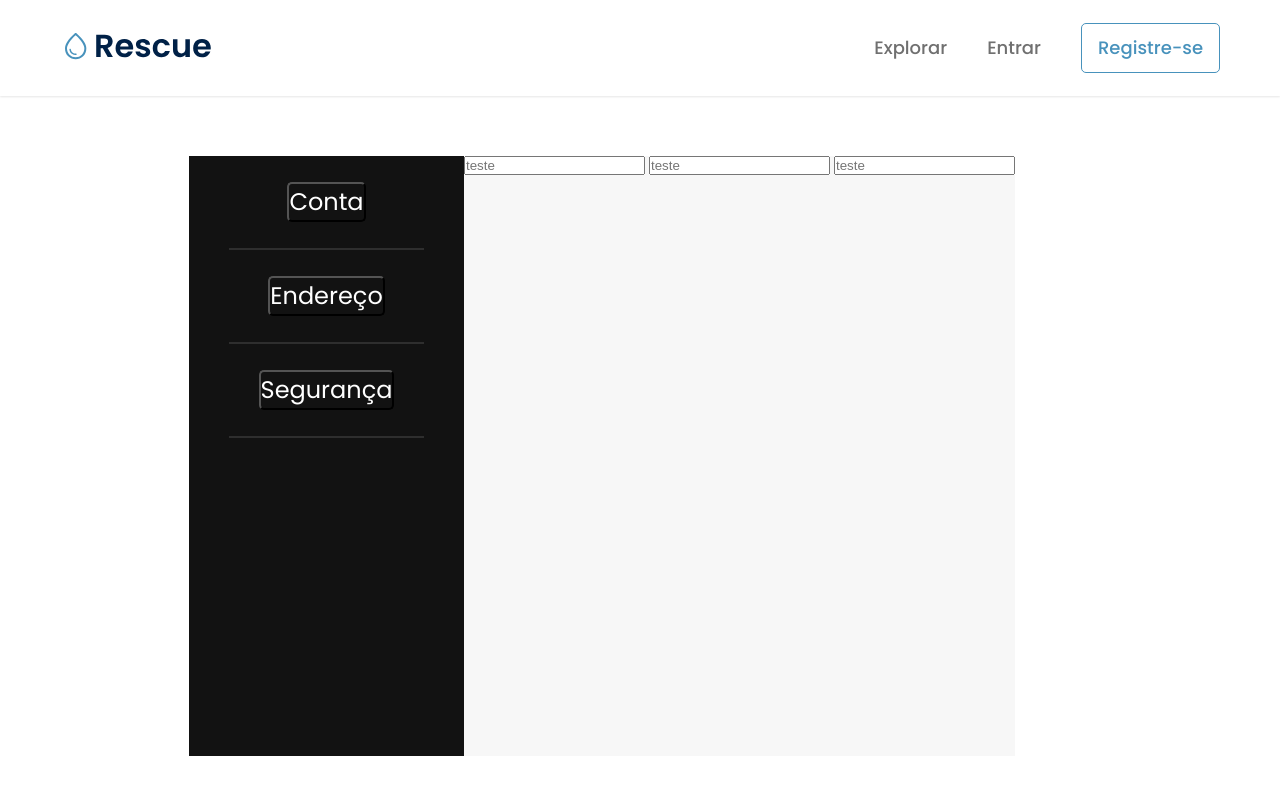
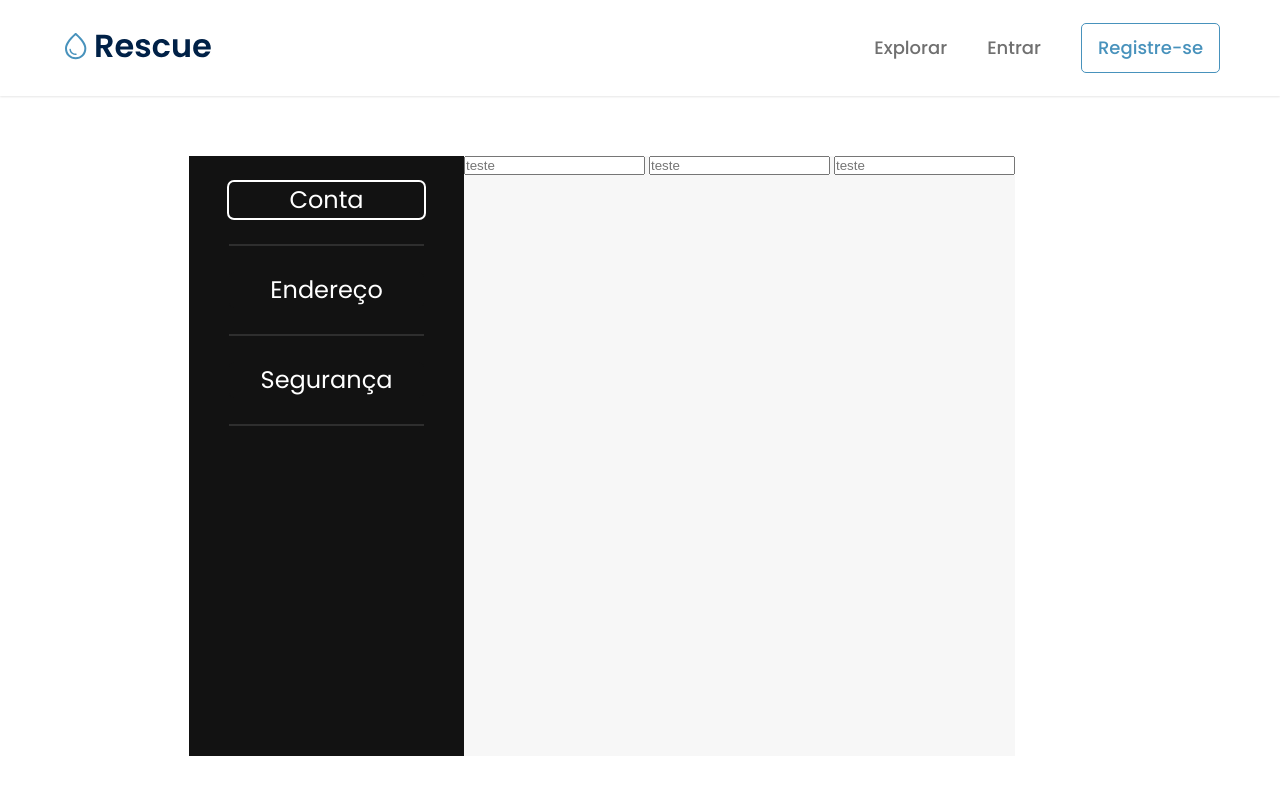
Before and after one commit to i4n-v/Rescue, a Svelte app in the folder front-end/: page /configuracoes in a window 1280 px wide. In both pictures the pointer is over the button "Conta". Shown: the top 800 px of the page. Built offline with nearby package versions, Linux system fonts and the light colour scheme.

Commit message:
Adicao da borda que muda com o click

```diff
--- a/front-end/src/components/Configuracoes/Compconf.svelte
+++ b/front-end/src/components/Configuracoes/Compconf.svelte
@@ -4,10 +4,10 @@
 
 <div class="tab">
     <button class="select-button">{buttonName}</button>
- </div>
+</div>
 
 
- <style>
+<style>
 .tab{
     display: flex;
     flex-direction: column;
@@ -19,5 +19,14 @@
     background-color:var(--c11);
     cursor: pointer;
     border-radius: 5px;
+    width: 195px;
+    border: none;
+
+}
+
+.select-button:focus,.select-button:hover{
+    outline: none;
+    border-color: var(--p02);
+    box-shadow: 0px 0px 0px 2px white;
 }
  </style>
```
